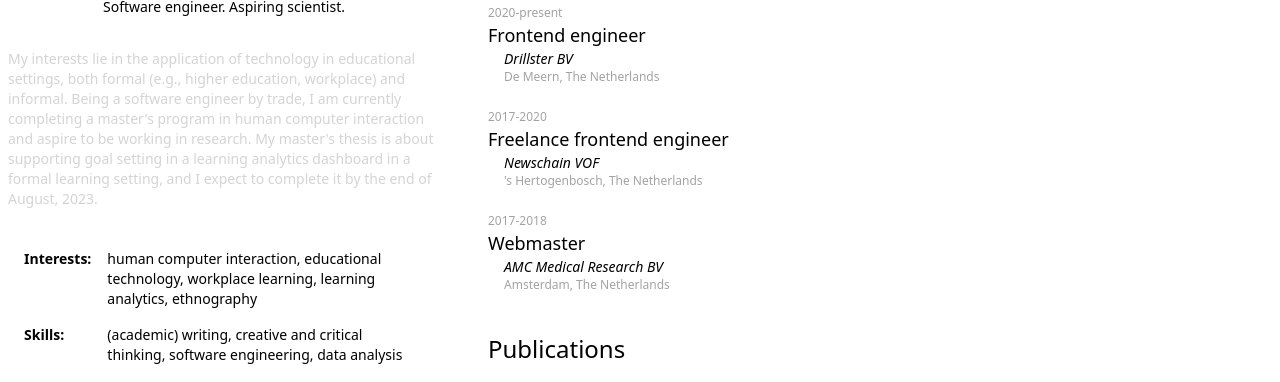
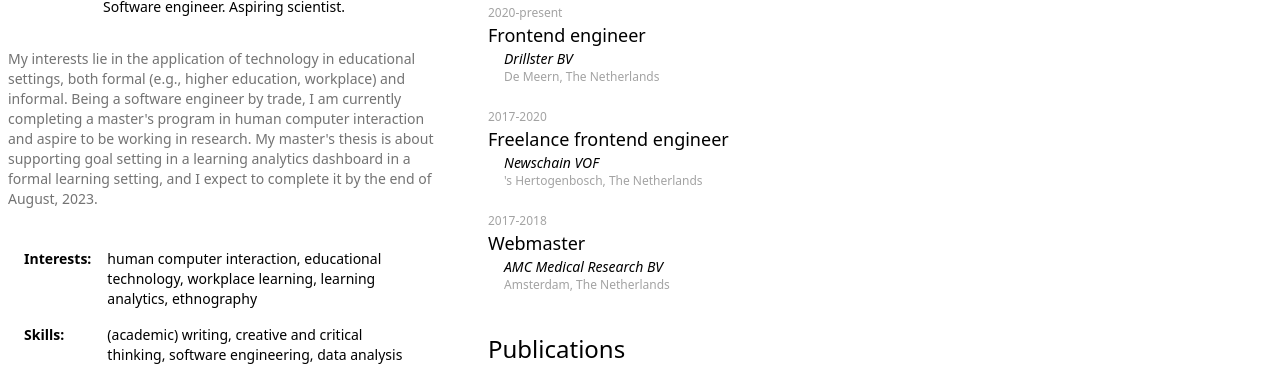
Before and after one commit to lucvanderzandt/lucvanderzandt.github.io, a plain HTML site: page index.html in a window 1280 px wide. Shown: the part 211-593 px from the top of the page. Drawn offline with nearby package versions, Linux system fonts and the light colour scheme.

Commit message:
Update index.html

```diff
--- a/index.html
+++ b/index.html
@@ -29,7 +29,7 @@
             <!-- Introduction -->
             <div class="text-center text-sm">
                 <div>Software engineer. Aspiring scientist.</div>
-                <div class="mt-8 text-left text-neutral-300">
+                <div class="mt-8 text-left text-neutral-500">
                     My interests lie in the application of technology in educational settings, both formal (e.g., higher education, workplace) and informal. Being a software engineer by trade, I am currently completing a master's program in human computer interaction and aspire to be working in research. My master's thesis is about supporting goal setting in a learning analytics dashboard in a formal learning setting, and I expect to complete it by the end of August, 2023.
                 </div>
             </div>
```
